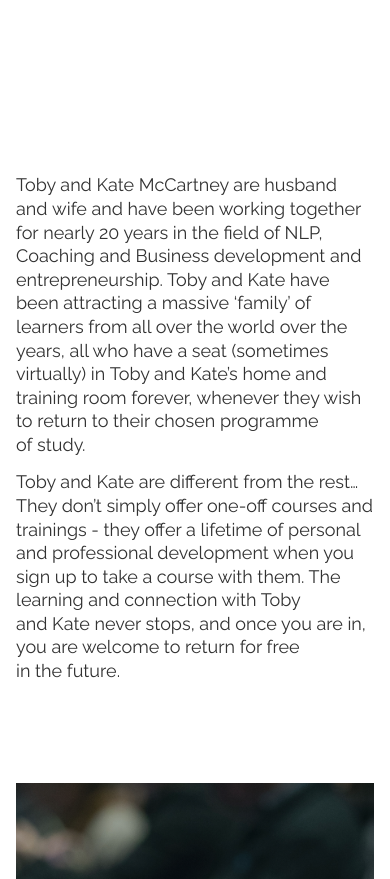
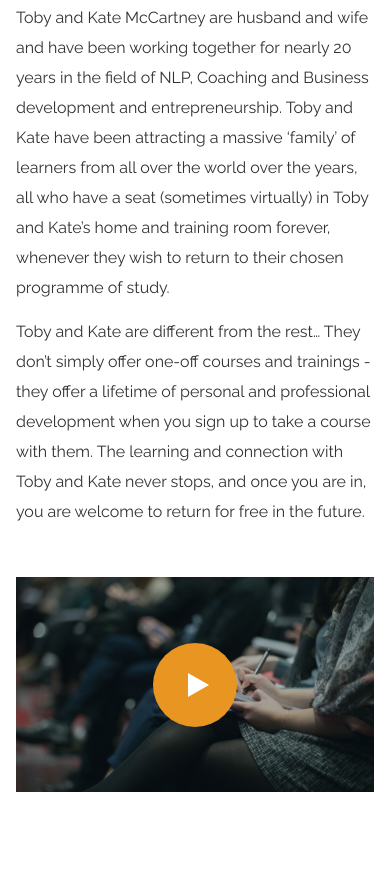
Before and after one commit to Pavel-Surkov/coach, a website: page public/founders.html in a window 390 px wide. Shown: the part 455-1334 px from the top of the page. Drawn offline with Linux system fonts and the light colour scheme.

Commit message:
changes about block

```diff
--- a/app/scss/components/_about.scss
+++ b/app/scss/components/_about.scss
@@ -35,9 +35,6 @@
 				}
 			}
 		}
-		&_founders {
-			padding: 100px 0;
-		}
 		&__btn {
 			margin-top: 32px;
 		}
@@ -60,6 +57,14 @@
 			margin-top: 120px;
 			background: $white;
 		}
+		& .container {
+			min-height: 100%;
+			height: auto;
+			& .row {
+				min-height: 100%;
+				height: auto;
+			}
+		}
 	}
 }
 
@@ -75,6 +80,10 @@
 	.about {
 		& .container {
 			padding-left: calc(((100% - 970px) / 2) + 15px);
+			box-sizing: content-box;
+		}
+		&-text {
+			padding-right: 30px;
 		}
 		&-video {
 			min-height: 480px;
@@ -91,16 +100,28 @@
 		& .container {
 			position: relative;
 			padding: 0 16px;
+			box-sizing: border-box;
 		}
 		& .container-fluid {
 			max-width: 720px;
 			margin: 0 auto;
+			padding: 0 15px;
 			box-sizing: border-box;
 			padding-bottom: 52px;
 		}
+		&_founders {
+			& .about-wrapper {
+				margin: 0;
+			}
+		}
+		&-video {
+			width: 100%;
+		}
 		&-text {
+			padding: 0;
 			&__wrapper {
-				padding: 50px 15px;
+				padding: 0 15px;
+				margin: 50px 0;
 			}
 			&__text {
 				font-size: 1.8rem;
@@ -117,13 +138,25 @@
 	.about {
 		&-text {
 			padding-right: 0;
+			&__text {
+				&_founders {
+					font-size: 1.6rem;
+					line-height: 1.875;
+				}
+			}
 		}
 		& .container-fluid {
-			padding: 0 calc((100% - 508px) / 2);
+			max-width: 540px;
+			padding: 0 16px;
+			padding-bottom: 52px;
+		}
+		&_founders {
+			& .about-video {
+				min-height: 215px;
+			}
 		}
 		&-video {
 			min-height: 215px;
-			width: 100%;
 		}
 	}
 }
@@ -135,5 +168,8 @@
 			box-sizing: border-box;
 			padding: 0 16px;
 		}
+		& .container-fluid {
+			padding-bottom: 52px;
+		}
 	}
 }
--- a/app/scss/components/_menu.scss
+++ b/app/scss/components/_menu.scss
@@ -54,6 +54,9 @@
 			margin-bottom: 0;
 		}
 	}
+	&::-webkit-scrollbar {
+		width: 0;
+	}
 }
 
 @media screen and (max-width: 991px) {
--- a/public/founders.html
+++ b/public/founders.html
@@ -71,8 +71,8 @@
 			<div class="about-wrapper">
 				<div class="container">
 					<div class="row">
-						<div class="col-12 col-lgs-6">
-							<div class="about-text_founders">
+						<div class="about-text__wrapper col-12 col-lgs-6">
+							<div class="about-text about-text_founders">
 								<p class="about-text__text about-text__text_founders">
 									Toby and Kate McCartney are&nbsp;husband and&nbsp;wife and&nbsp;have been working together
 									for&nbsp;nearly 20 years in the
```
Also changed, not shown: app/assets/founders.html (+2 -2 lines), public/about.html (deleted), public/css/application.css.
